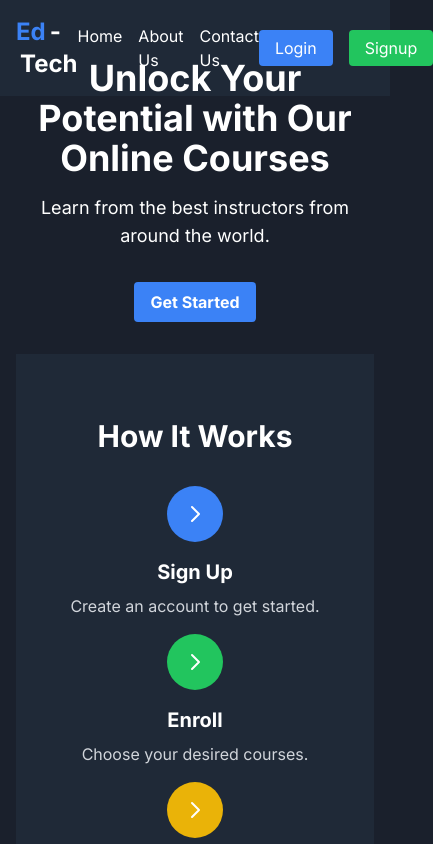
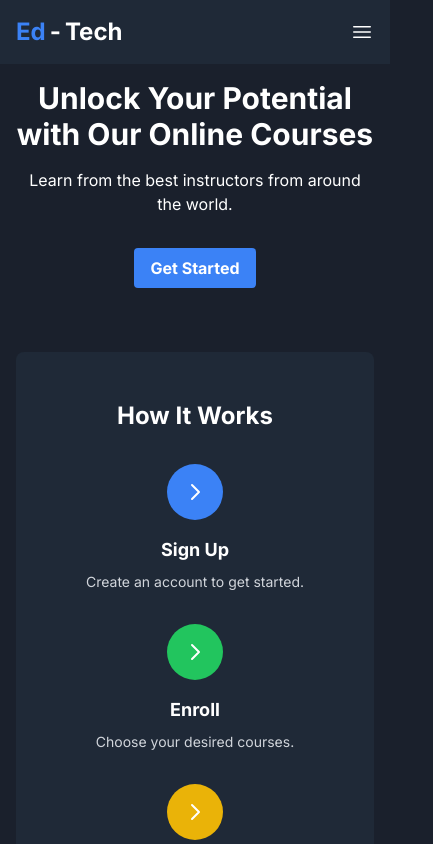
Before and after one commit to siddarthpatil99/Ed-Tech, a React (Vite) app in the folder frontend/: page / in a window 390 px wide. Shown: the top 844 px of the page, 433 px wide, since content can reach past the window. Built offline with nearby package versions, Linux system fonts and the light colour scheme; no server answers.

Commit message:
responsive homepage

```diff
--- a/frontend/package.json
+++ b/frontend/package.json
@@ -10,6 +10,7 @@
     "preview": "vite preview"
   },
   "dependencies": {
+    "@heroicons/react": "^2.1.3",
     "axios": "^1.6.8",
     "lucide-react": "^0.379.0",
     "navigate": "^0.3.6",
--- a/frontend/src/components/auth/Signin.jsx
+++ b/frontend/src/components/auth/Signin.jsx
@@ -1,6 +1,6 @@
 import axios from "axios";
 import toast from "react-hot-toast";
-import React, { useContext, useState } from "react";
+import React, { useState } from "react";
 import { Link, useNavigate } from "react-router-dom";
 import { SIGNIN_URL } from "../../apiConfig";
 import { IoIosArrowBack } from "react-icons/io";
@@ -34,32 +34,24 @@ const Signin = () => {
       localStorage.setItem("lms-token", token);
       localStorage.setItem("instructorId", userId);
 
-      console.log(response.data);
-
       setFormData({ email: "", password: "" });
 
       if (role === "student") {
-        console.log("Navigating to the student page");
         navigate("/studentpage/profile");
       } else if (role === "instructor") {
-        console.log("Navigating to the instructor page");
         navigate("/instructorpage/profile");
       } else {
-        // console.log("Invalid role received from the server");
         setError("Invalid role received from the server");
       }
-
-      console.log("Signin response", response.data);
     } catch (error) {
       toast.error(error.response?.data?.message || error.message);
-      console.error("Error signing in: ", error);
     } finally {
       setLoading(false);
     }
   };
 
   return (
-    <div className="min-h-screen flex items-center justify-center bg-gray-900">
+    <div className="min-h-screen flex items-center justify-center bg-gray-900 p-4">
       <div className="max-w-md w-full bg-white p-8 rounded shadow-lg">
         <form onSubmit={handleSubmit}>
           <div className="mb-6">
@@ -100,7 +92,11 @@ const Signin = () => {
               onClick={() => setShowPassword((prev) => !prev)}
               className="absolute inset-y-0 right-0 pr-3 mt-8 flex items-center text-gray-600"
             >
-              {showPassword ? <AiFillEye className="h-6 w-6" /> : <AiFillEyeInvisible className="h-6 w-6" />}
+              {showPassword ? (
+                <AiFillEye className="h-6 w-6" />
+              ) : (
+                <AiFillEyeInvisible className="h-6 w-6" />
+              )}
             </button>
           </div>
           <button
@@ -116,8 +112,11 @@ const Signin = () => {
             )}
           </button>
         </form>
-        <p className="mt-5">
-          Don't have an account? <Link to="/signup">Sign Up</Link>
+        <p className="mt-5 text-gray-600">
+          Don't have an account?{" "}
+          <Link to="/signup" className="text-blue-500">
+            Sign Up
+          </Link>
         </p>
         <p className="mt-2">
           <Link
--- a/frontend/src/components/home/HeroSection.jsx
+++ b/frontend/src/components/home/HeroSection.jsx
@@ -1,35 +1,38 @@
-import React from 'react';
-import { useNavigate } from 'react-router-dom';
+import React from "react";
+import { useNavigate } from "react-router-dom";
 
 const HeroSection = () => {
-
   const navigate = useNavigate();
 
   const handleOnClick = () => {
     navigate("/signup");
-  }
+  };
 
   return (
     <>
-      <div className="bg-gray-900 bg-cover bg-center h-screen flex flex-col items-center justify-center text-center text-white p-4">
-        <h1 className="text-4xl md:text-4xl font-bold mb-4">
+      <div className="bg-gray-900 bg-cover bg-center min-h-screen flex flex-col items-center justify-center text-center text-white p-4">
+        <h1 className="text-3xl md:text-5xl font-bold mb-4">
           Unlock Your Potential with Our Online Courses
         </h1>
-        <p className="text-lg md:text-2xl mb-8">
+        <p className="text-base md:text-2xl mb-8">
           Learn from the best instructors from around the world.
         </p>
-        <a
+        <button
           onClick={handleOnClick}
-          href="#"
           className="bg-blue-500 hover:bg-blue-700 text-white font-bold py-2 px-4 rounded mb-8"
         >
           Get Started
-        </a>
-        <div className="bg-gray-800 text-center py-16 px-4 w-full">
-          <h2 className="text-3xl font-bold text-white mb-8">How It Works</h2>
-          <div className="flex flex-col md:flex-row justify-center items-center space-y-4 md:space-y-0 md:space-x-8">
+        </button>
+        <div className="bg-gray-800 text-center py-12 px-4 w-full mt-8 rounded-lg">
+          <h2 className="text-2xl md:text-3xl font-bold text-white mb-8">
+            How It Works
+          </h2>
+          <div className="flex flex-col md:flex-row justify-center items-center space-y-8 md:space-y-0 md:space-x-8">
             <div className="flex flex-col items-center">
-              <div className="bg-blue-500 text-white rounded-full p-4 mb-4 cursor-pointer" onClick={handleOnClick}>
+              <div
+                className="bg-blue-500 text-white rounded-full p-4 mb-4 cursor-pointer"
+                onClick={handleOnClick}
+              >
                 <svg
                   xmlns="http://www.w3.org/2000/svg"
                   className="h-6 w-6"
@@ -45,11 +48,18 @@ const HeroSection = () => {
                   />
                 </svg>
               </div>
-              <h3 className="text-xl font-bold mb-2 text-white">Sign Up</h3>
-              <p className="text-gray-300">Create an account to get started.</p>
+              <h3 className="text-lg md:text-xl font-bold mb-2 text-white">
+                Sign Up
+              </h3>
+              <p className="text-sm md:text-base text-gray-300">
+                Create an account to get started.
+              </p>
             </div>
             <div className="flex flex-col items-center">
-              <div className="bg-green-500 text-white rounded-full p-4 mb-4 cursor-pointer" onClick={handleOnClick}>
+              <div
+                className="bg-green-500 text-white rounded-full p-4 mb-4 cursor-pointer"
+                onClick={handleOnClick}
+              >
                 <svg
                   xmlns="http://www.w3.org/2000/svg"
                   className="h-6 w-6"
@@ -65,11 +75,18 @@ const HeroSection = () => {
                   />
                 </svg>
               </div>
-              <h3 className="text-xl font-bold mb-2 text-white">Enroll</h3>
-              <p className="text-gray-300">Choose your desired courses.</p>
+              <h3 className="text-lg md:text-xl font-bold mb-2 text-white">
+                Enroll
+              </h3>
+              <p className="text-sm md:text-base text-gray-300">
+                Choose your desired courses.
+              </p>
             </div>
             <div className="flex flex-col items-center">
-              <div className="bg-yellow-500 text-white rounded-full p-4 mb-4 cursor-pointer" onClick={handleOnClick}>
+              <div
+                className="bg-yellow-500 text-white rounded-full p-4 mb-4 cursor-pointer"
+                onClick={handleOnClick}
+              >
                 <svg
                   xmlns="http://www.w3.org/2000/svg"
                   className="h-6 w-6"
@@ -85,10 +102,10 @@ const HeroSection = () => {
                   />
                 </svg>
               </div>
-              <h3 className="text-xl font-bold mb-2 text-white">
+              <h3 className="text-lg md:text-xl font-bold mb-2 text-white">
                 Start Learning
               </h3>
-              <p className="text-gray-300">
+              <p className="text-sm md:text-base text-gray-300">
                 Access your courses and begin learning.
               </p>
             </div>
@@ -97,6 +114,6 @@ const HeroSection = () => {
       </div>
     </>
   );
-}
+};
 
-export default HeroSection
+export default HeroSection;
--- a/frontend/src/components/home/Navbar.jsx
+++ b/frontend/src/components/home/Navbar.jsx
@@ -1,7 +1,14 @@
-import React from 'react'
-import { Link } from 'react-router-dom';
+import React, { useState } from "react";
+import { Link } from "react-router-dom";
+import { Bars3Icon, XMarkIcon } from "@heroicons/react/24/outline";
 
 const Navbar = () => {
+  const [isOpen, setIsOpen] = useState(false);
+
+  const toggleMenu = () => {
+    setIsOpen(!isOpen);
+  };
+
   return (
     <>
       <nav className="bg-gray-800 p-4">
@@ -10,7 +17,7 @@ const Navbar = () => {
             <span className="text-blue-500 pr-1">Ed</span>-
             <span className="pl-1">Tech</span>
           </h2>
-          <div className="flex-grow flex justify-center space-x-4">
+          <div className="hidden md:flex flex-grow justify-center space-x-4">
             <Link to="/home" className="text-white hover:text-gray-400">
               Home
             </Link>
@@ -21,7 +28,7 @@ const Navbar = () => {
               Contact Us
             </Link>
           </div>
-          <div className="space-x-4">
+          <div className="hidden md:flex space-x-4">
             <Link
               to="/signin"
               className="text-white bg-blue-500 hover:bg-blue-700 px-4 py-2 rounded"
@@ -35,10 +42,47 @@ const Navbar = () => {
               Signup
             </Link>
           </div>
+          <div className="md:hidden flex items-center">
+            <button
+              onClick={toggleMenu}
+              className="text-white focus:outline-none"
+            >
+              {isOpen ? (
+                <XMarkIcon className="w-6 h-6" />
+              ) : (
+                <Bars3Icon className="w-6 h-6" />
+              )}
+            </button>
+          </div>
         </div>
+        {isOpen && (
+          <div className="md:hidden flex flex-col items-center space-y-4 mt-4">
+            <Link to="/home" className="text-white hover:text-gray-400">
+              Home
+            </Link>
+            <Link to="/aboutus" className="text-white hover:text-gray-400">
+              About Us
+            </Link>
+            <Link to="/contactus" className="text-white hover:text-gray-400">
+              Contact Us
+            </Link>
+            <Link
+              to="/signin"
+              className="text-white bg-blue-500 hover:bg-blue-700 px-4 py-2 rounded"
+            >
+              Login
+            </Link>
+            <Link
+              to="/signup"
+              className="text-white bg-green-500 hover:bg-green-700 px-4 py-2 rounded"
+            >
+              Signup
+            </Link>
+          </div>
+        )}
       </nav>
     </>
   );
-}
+};
 
-export default Navbar
+export default Navbar;
--- a/frontend/src/components/studentdasboard/CourseDetails.jsx
+++ b/frontend/src/components/studentdasboard/CourseDetails.jsx
@@ -49,7 +49,9 @@ const CourseDetails = () => {
           <div className="bg-gray-800 p-6 rounded-lg shadow-lg">
             <div className="flex">
               <YouTube videoId={getYouTubeVideoId(course.videoUrl)} />
-              <p className="text-white-900 ml-6 text-justify">{course.description}</p>
+              <p className="text-white-900 ml-6 text-justify">
+                {course.description}
+              </p>
             </div>
           </div>
         </div>
```
Also changed, not shown: 2 other files (tests, documents, lock files or other folders).
